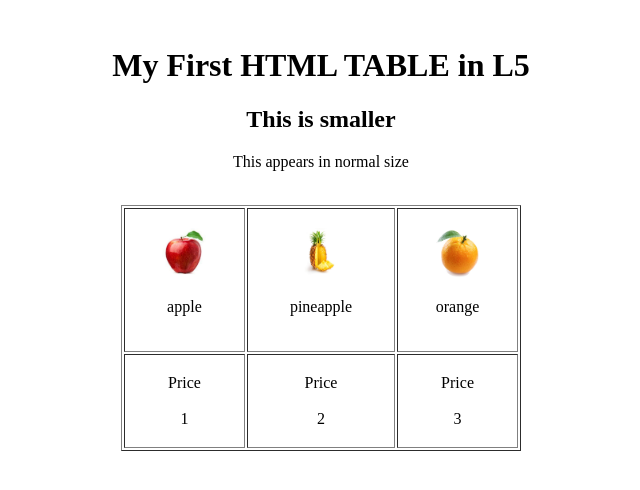
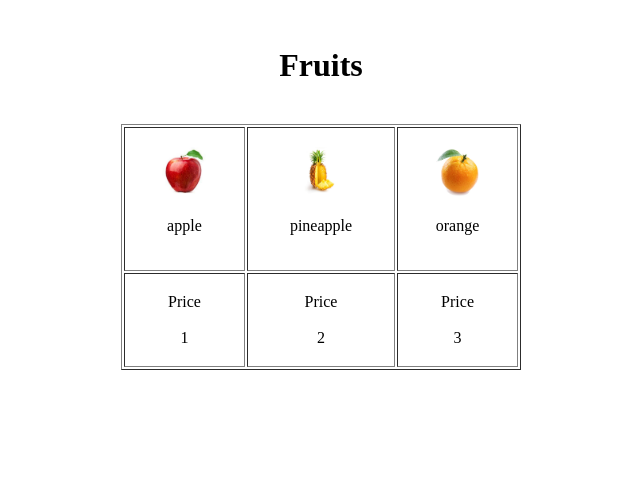
Before and after one commit to GmKls/L5C1, a plain HTML site: page L5C3.html in a window 1280 px wide. Shown: the whole page, without its empty margins (319-959 px from the left). Drawn offline with Linux system fonts and the light colour scheme.

Commit message:
Update L5C3.html

```diff
--- a/L5C3.html
+++ b/L5C3.html
@@ -6,9 +6,7 @@
     <body>
         <center>
             <br>
-                <h1>My First HTML TABLE in L5</h1>
-                <h2>This is smaller</h2>
-                <p>This appears in normal size</p>
+                <h1>Fruits</h1>
             </br>
             <table border="1" width="400">
                 <tr>
```
